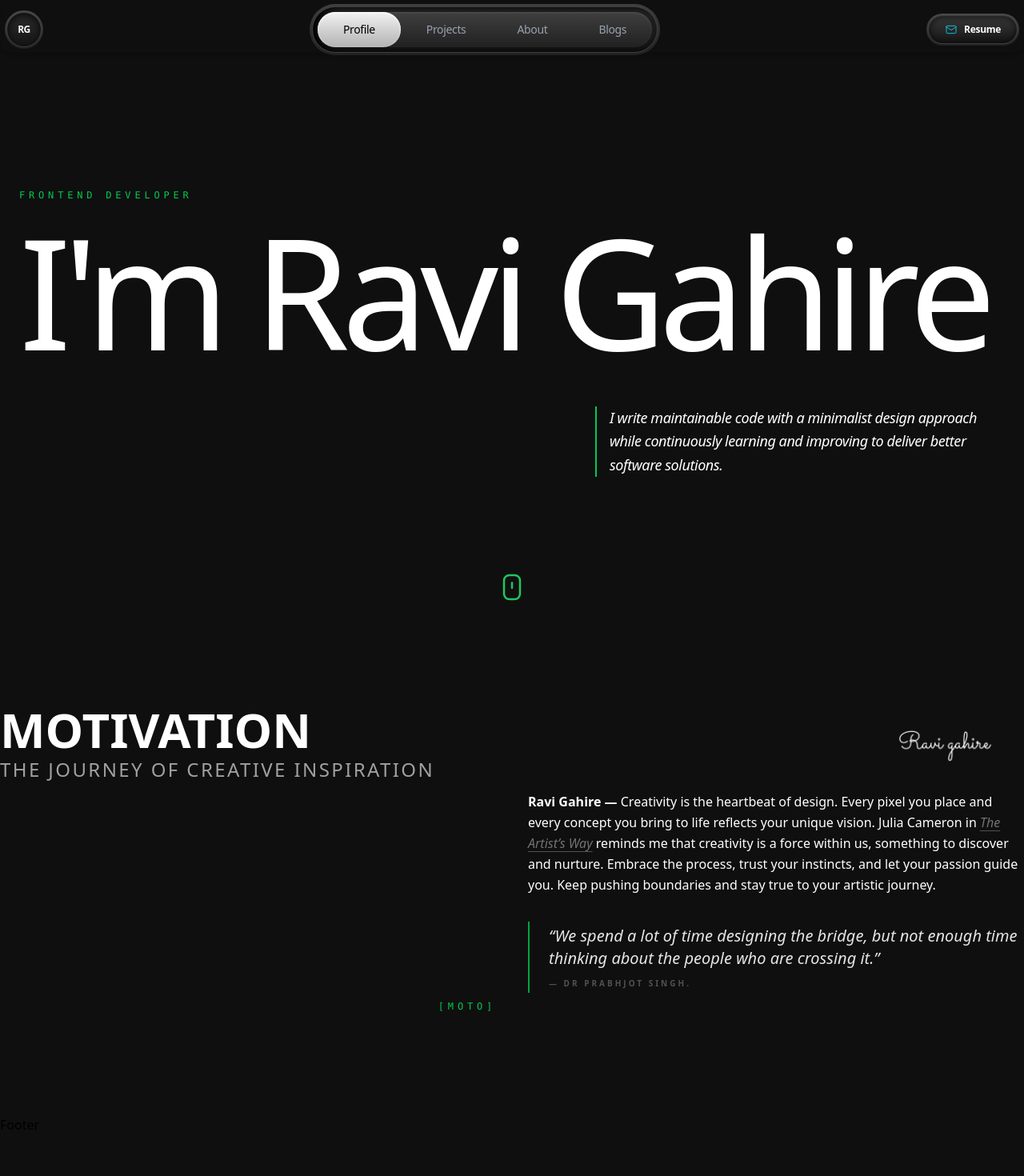
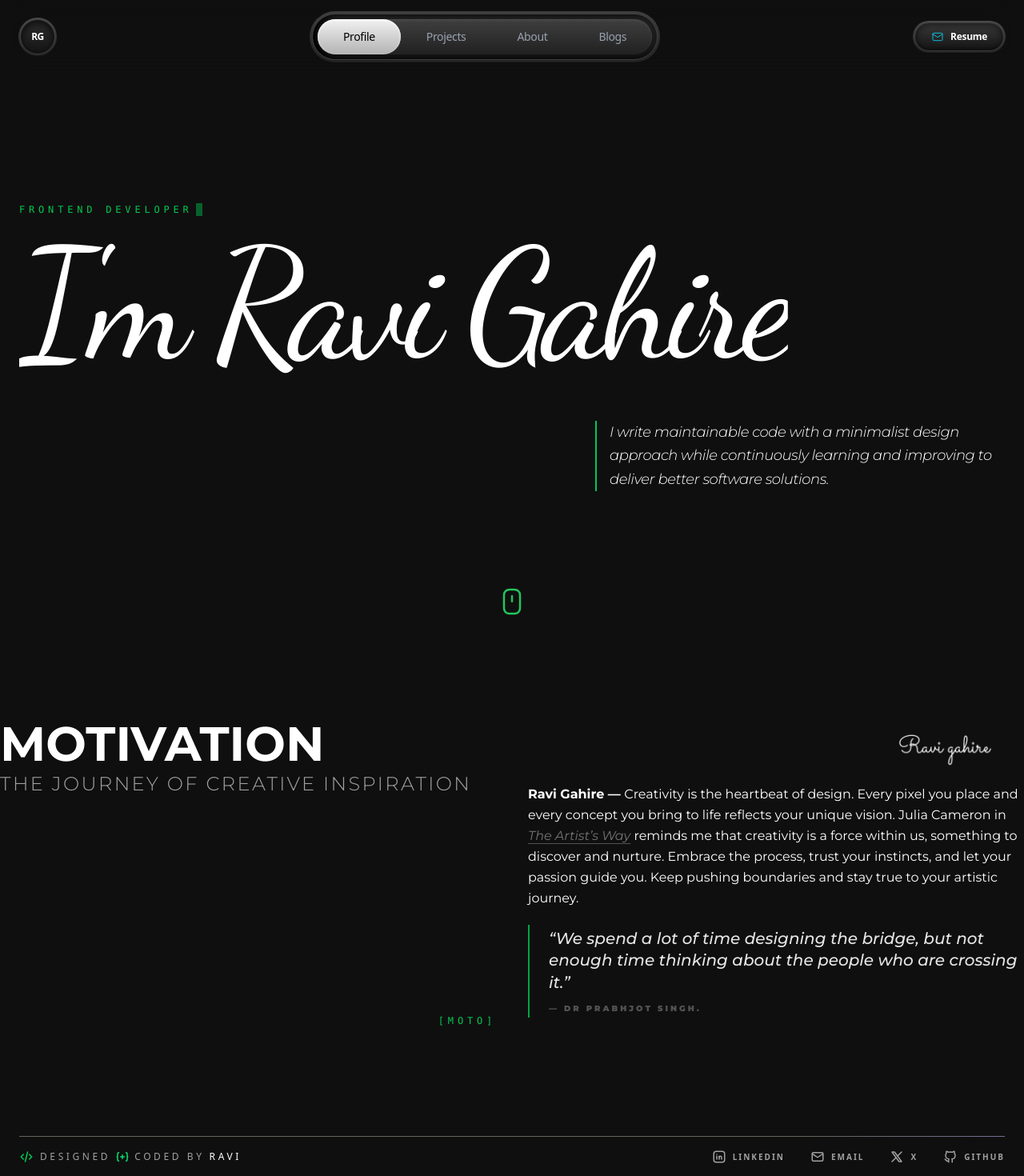
Before and after one commit to RaviGahire/Portfolio, a React (Vite) app: page / in a window 1280 px wide. Shown: the top 1470 px of the page at 80% size. Before the commit the page ends 1418 px from the top, so only its background shows below. Built offline with nearby package versions, Linux system fonts and the light colour scheme.

Commit message:
added motion and changes in other components

```diff
--- a/package.json
+++ b/package.json
@@ -13,7 +13,7 @@
     "@tabler/icons-react": "^3.35.0",
     "@tailwindcss/vite": "^4.1.16",
     "lucide-react": "^0.555.0",
-    "motion": "^12.23.24",
+    "motion": "^12.34.2",
     "react": "^19.1.1",
     "react-dom": "^19.1.1",
     "react-router-dom": "^7.9.5",
--- a/src/Components/Footer.jsx
+++ b/src/Components/Footer.jsx
@@ -1,7 +1,70 @@
-import React from 'react'
+import React from 'react';
+import { Link } from 'react-router-dom';
+import {
+  IconBrandLinkedin,
+  IconMail,
+  IconBrandX,
+  IconBrandGithub,
+  IconCode,
+  IconCodePlus
+} from '@tabler/icons-react';
+import { GradientBorder } from '../utils/GradientBorder';
 
 export const Footer = () => {
   return (
-    <div>Footer</div>
-  )
-}
+    <footer className="py-2 px-6">
+      <div className='mb-4'>
+        <GradientBorder/>
+      </div>
+      <div className="mx-auto flex flex-col md:flex-row justify-between items-center gap-6">
+
+        {/* Credits */}
+        <div className="flex items-center gap-2 group ">
+          <IconCode size={18} className="text-green-500 group-hover:rotate-12 transition-transform" />
+          <p className="text-[10px] flex justify-center gap-1.5 items-center  md:text-xs  uppercase tracking-[0.3em] text-neutral-400">
+            Designed <IconCodePlus size={18} className='text-green-400'/> Coded by <span className="text-white hover:text-indigo-400 transition-colors">Ravi</span>
+          </p>
+        </div>
+
+        {/* Social Links */}
+        <div className="flex items-center gap-6 md:gap-8">
+          <Link
+            to="#"
+            className="flex items-center gap-2 text-[10px] font-black uppercase tracking-[0.2em] text-neutral-400 hover:text-white transition-all group"
+          >
+            <IconBrandLinkedin size={18} className="group-hover:-translate-y-1 transition-transform" />
+            <span className="hidden sm:inline">Linkedin</span>
+          </Link>
+
+          <Link
+            to="#"
+            className="flex items-center gap-2 text-[10px] font-black uppercase tracking-[0.2em] text-neutral-400 hover:text-white transition-all group"
+          >
+            <IconMail size={18} className="group-hover:-translate-y-1 transition-transform" />
+            <span className="hidden sm:inline">Email</span>
+          </Link>
+
+          <Link
+            to="#"
+            className="flex items-center gap-2 text-[10px] font-black uppercase tracking-[0.2em] text-neutral-400 hover:text-white transition-all group"
+          >
+            <IconBrandX size={18} className="group-hover:-translate-y-1 transition-transform" />
+            <span className="hidden sm:inline">X</span>
+          </Link>
+
+          <Link
+            to="#"
+            className="flex items-center gap-2 text-[10px] font-black uppercase tracking-[0.2em] text-neutral-400 hover:text-white transition-all group"
+          >
+            <IconBrandGithub size={18} className="group-hover:-translate-y-1 transition-transform" />
+            <span className="hidden sm:inline">Github</span>
+          </Link>
+        </div>
+      </div>
+
+      <div className="text-center mt-8 opacity-50">
+        <p className="text-[9px] text-green-500 uppercase tracking-[0.5em]">Ravi Gahire 2026</p>
+      </div>
+    </footer>
+  );
+};
--- a/src/Components/Header.jsx
+++ b/src/Components/Header.jsx
@@ -1,14 +1,60 @@
-import React from 'react'
+import React, { useState, useEffect } from 'react'
+import { motion, AnimatePresence } from 'framer-motion'
 import { Navbar } from './Navbar'
 import { Logo } from '../utils/Logo'
-import {  ResumeBtn } from '../utils/ResumeBtn'
+import { ResumeBtn } from '../utils/ResumeBtn'
 
 export const Header = () => {
+    const [isScrolled, setIsScrolled] = useState(false);
+
+    useEffect(() => {
+        const handleScroll = () => {
+
+            if (window.scrollY > 20) {
+                setIsScrolled(true);
+            } else {
+                setIsScrolled(false);
+            }
+        };
+
+        window.addEventListener('scroll', handleScroll);
+        return () => window.removeEventListener('scroll', handleScroll);
+    }, []);
+
     return (
-        <header aria-label='header' className='flex justify-around items-center max-w-7xl mx-auto md:my-2  rounded-2xl shadow-md '>
-            <div className="hidden md:block mx-2"><Logo /></div>
-            <Navbar />
-            <div className="hidden md:block mx-2"><ResumeBtn /></div>
+        <header
+            aria-label='header'
+            className="sticky top-0 z-50 w-full px-4 "
+        >
+            <motion.div
+                initial={false}
+                animate={{
+
+                    paddingTop: isScrolled ? "10px" : "16px",
+                    paddingBottom: isScrolled ? "10px" : "16px",
+                    backgroundColor: isScrolled ? "rgba(0, 0, 0, 0.8)" : "rgba(0, 0, 0, 0)",
+                    borderColor: isScrolled ? "rgba(255, 255, 255, 0.1)" : "rgba(255, 255, 255, 0)",
+                    width: isScrolled ? "95%" : "100%"
+                }}
+                transition={{ duration: 0.4, ease: "easeInOut" }}
+                className={`
+                    flex justify-between items-center max-w-7xl mx-auto
+                    rounded-2xl backdrop-blur-md border
+                    ${isScrolled ? 'shadow-2xl shadow-indigo-500/10' : ''}
+                `}
+            >
+                <div className="hidden md:block mx-2">
+                    <Logo />
+                </div>
+
+                <div className="">
+                    <Navbar />
+                </div>
+
+                <div className="hidden md:block mx-2">
+                    <ResumeBtn />
+                </div>
+            </motion.div>
         </header>
     )
 }
--- a/src/index.css
+++ b/src/index.css
@@ -1,5 +1,23 @@
+@import url('https://fonts.googleapis.com/css2?family=Dancing+Script:wght@400..700&display=swap');
+@import url('https://fonts.googleapis.com/css2?family=Montserrat:ital,wght@0,100..900;1,100..900&display=swap');
 @import "tailwindcss";
 
+
+
+
+/* Custom colors */
+:root {
+  --black: #0f0f0f;
+  --gray: #3f3f3f;
+  --white: #fff;
+
+}
+
+@theme{
+    --font-display: "Dancing Script", cursive;
+    --font-secondary : "Montserrat", sans-serif;
+
+}
 
 body{
     background: #0f0f0f;
@@ -19,11 +37,3 @@ body{
   border-radius: 10px 10px 10px 10px;
   corner-shape: bevel scoop scoop bevel;
 }
-
-
-/* Custom Navbar */
-:root {
-  --black: #0f0f0f;
-  --gray: #3f3f3f;
-  --white: #fff;
-}
```
Also changed, not shown: 1 other file (tests, documents, lock files or other folders).
